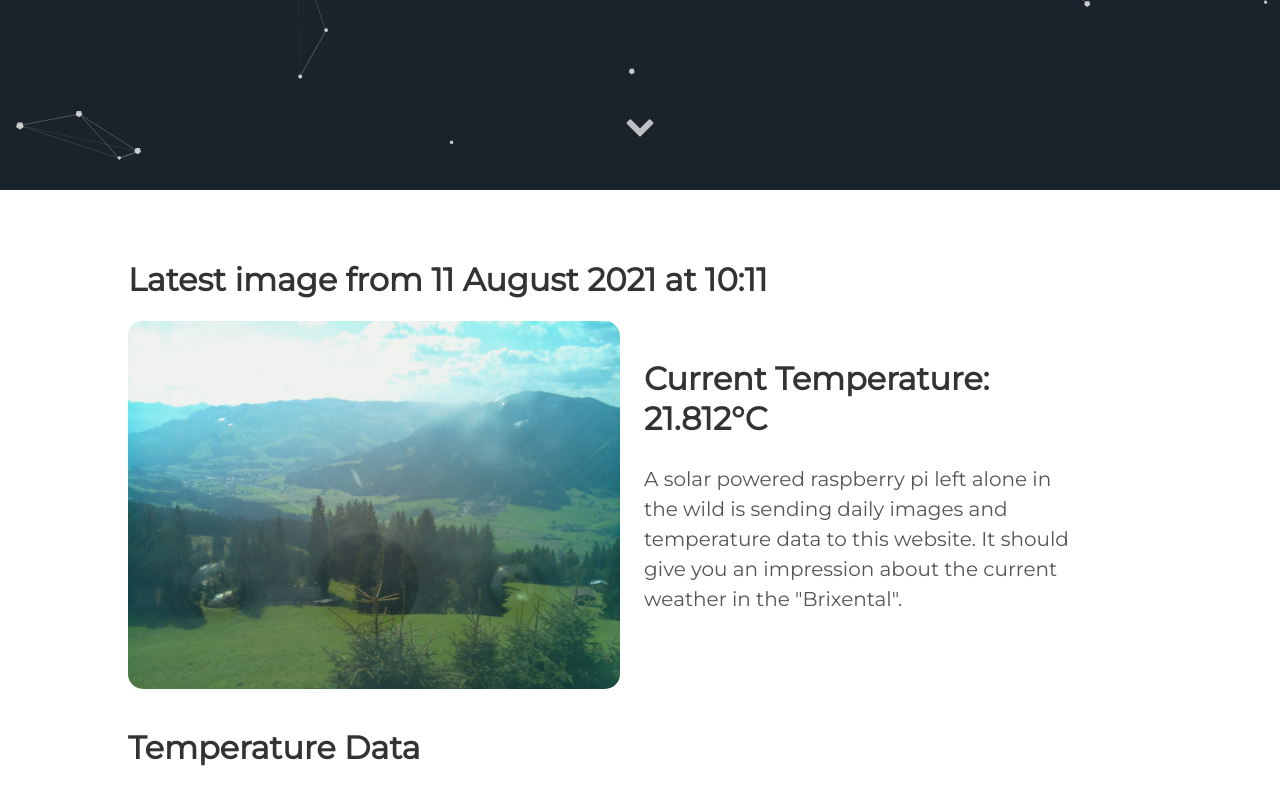
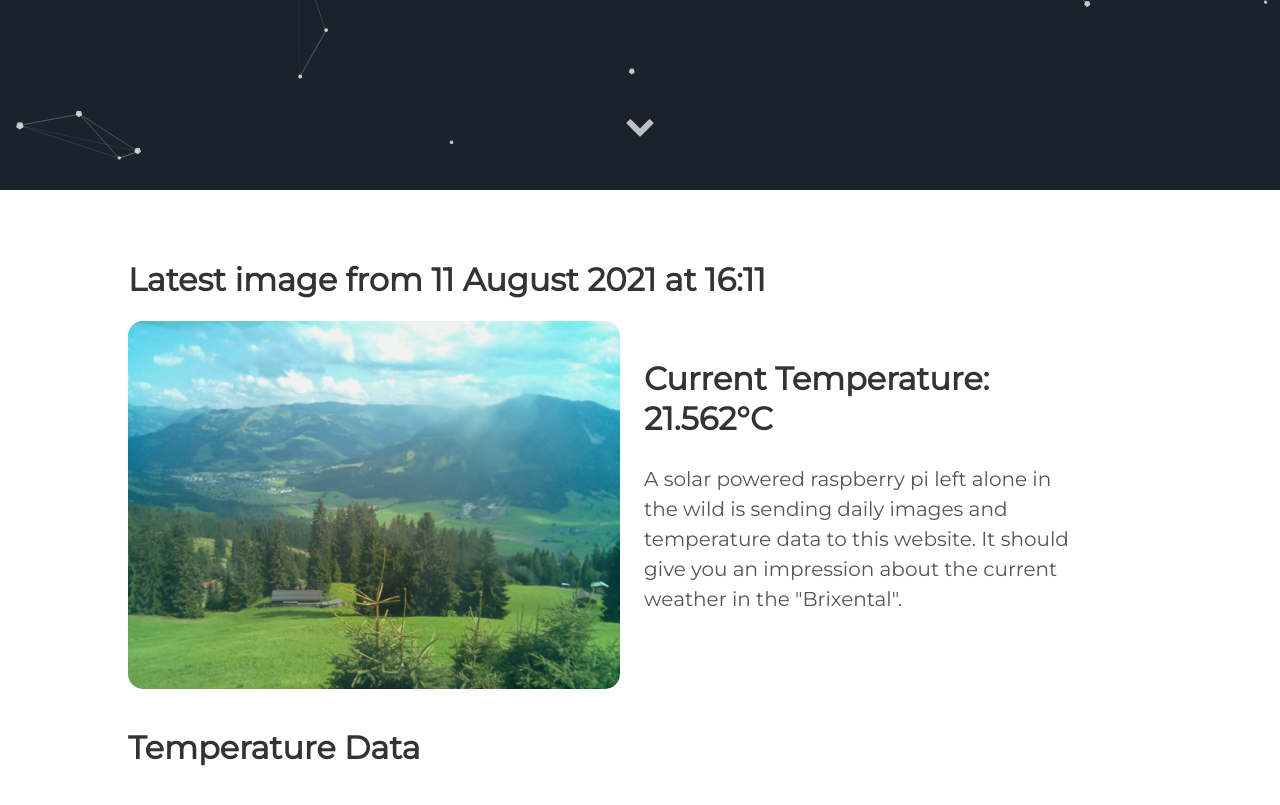
Before and after one commit to vektorious/vektorious.github.io, a Jekyll site: the page built from resources/huette.md, in a window 1280 px wide and 900 px high, scrolled down 710 px. Shown: the top 805 px of the window. Built offline with Jekyll 4.4.1, drawn with Linux system fonts in a browser that asks for light colours.

Commit message:
I'm a bot beep boop

```diff
--- a/resources/huette.md
+++ b/resources/huette.md
@@ -6,13 +6,13 @@ image: '/assets/img/'
 description: 'Live image from the Austrian alps'
 twitter_text: ' '
 ---
-## Latest image from 11 August 2021 at 10:11
+## Latest image from 11 August 2021 at 16:11
 <div class="huette">
   <div class="huette-image">
     <img src="{{ "/assets/img/huette.jpg" | prepend: site.baseurl }}">
   </div>
   <div class="huette-text">
-        <h2>Current Temperature: 21.812°C</h2>
+        <h2>Current Temperature: 21.562°C</h2>
         <p>A solar powered raspberry pi left alone in the wild is sending daily images and temperature data to this website. It should give you an impression about the current weather in the "Brixental".</p>
 
   </div>
```
Also changed, not shown: rpi-script/2021-08-11_161007.txt (renamed from rpi-script/2021-08-11_101006.txt, +5 -6 lines), rpi-script/huette.md (+2 -2 lines), assets/img/huette.jpg, assets/img/temp_plot.png, rpi-script/temp_plot.png, 1 other file.
